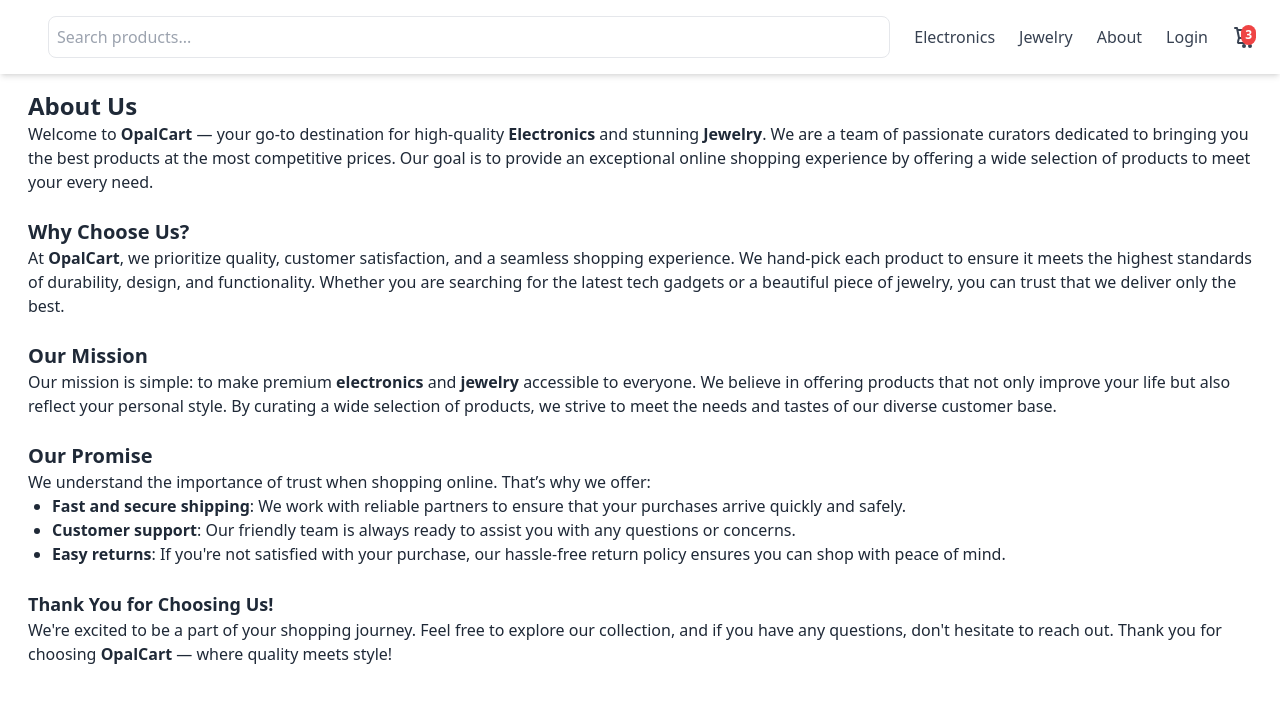
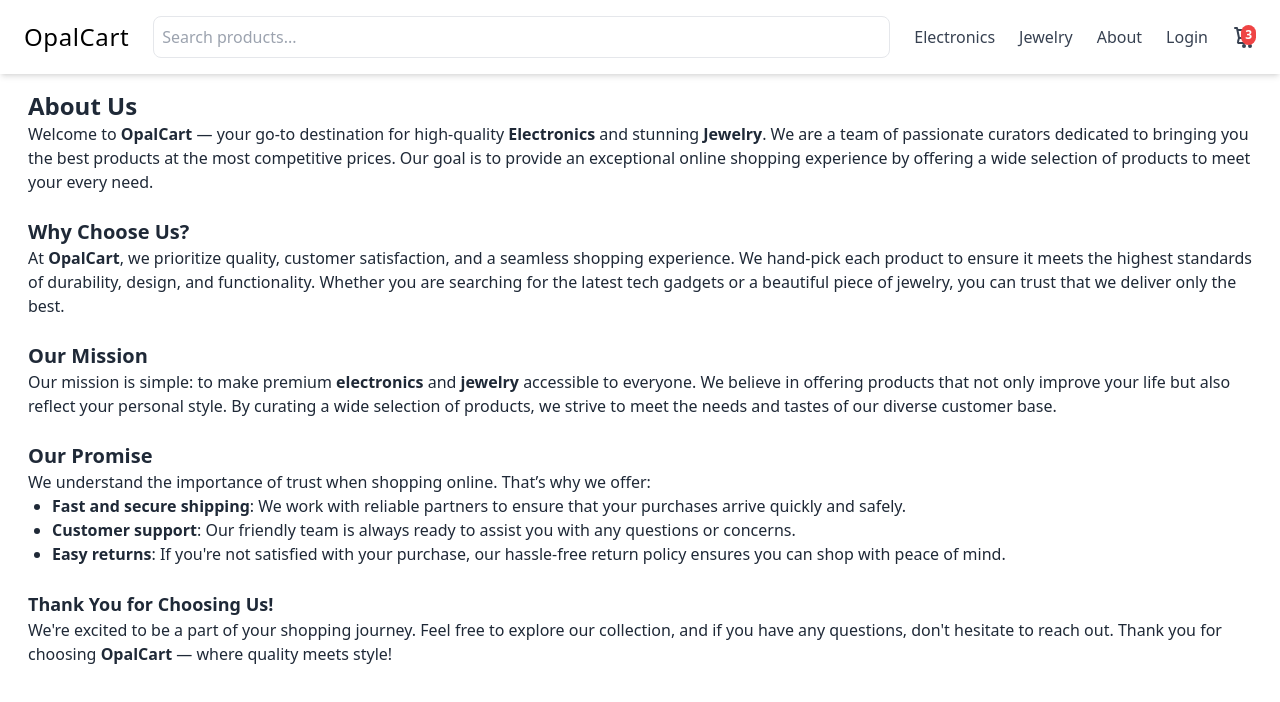
Before and after one commit to Vilnoiuandrei/e-commerce, a Next.js app: page /about in a window 1280 px wide. Shown: the top 702 px of the page. Built offline with nearby package versions, Linux system fonts and the light colour scheme; no server answers.

Commit message:
react query

```diff
--- a/app/_components/navigation.tsx
+++ b/app/_components/navigation.tsx
@@ -10,6 +10,9 @@
   return (
     <nav className="bg-white shadow-md py-4 px-6">
       <div className="flex items-center justify-between">
+        <Link href="/" className="text-2xl tracking-wide">
+          OpalCart
+        </Link>
         {/* Search Bar */}
         <div className="hidden md:block flex-grow mx-6">
           <input
--- /dev/null
+++ b/app/_lib/providers.tsx
@@ -0,0 +1,14 @@
+"use client";
+
+import { QueryClientProvider, QueryClient } from "@tanstack/react-query";
+import { useState } from "react";
+
+const ReactQueryProvider = ({ children }: { children: React.ReactNode }) => {
+  const [queryClient] = useState(() => new QueryClient());
+
+  return (
+    <QueryClientProvider client={queryClient}>{children}</QueryClientProvider>
+  );
+};
+
+export default ReactQueryProvider;
--- /dev/null
+++ b/app/category/electronics/page.tsx
@@ -0,0 +1,3 @@
+export default function Electronics() {
+  return <div>electronics</div>;
+}
--- /dev/null
+++ b/app/category/jewelry/page.tsx
@@ -0,0 +1,3 @@
+export default function Jewelry() {
+  return <div>jewelry</div>;
+}
--- a/app/layout.tsx
+++ b/app/layout.tsx
@@ -2,6 +2,7 @@
 import { SessionProvider } from "next-auth/react";
 import "./globals.css";
 import Navigation from "./_components/navigation";
+import ReactQueryProvider from "./_lib/providers";
 
 export const metadata: Metadata = {
   title: "E-Commerce Platform",
@@ -19,8 +20,10 @@
     <SessionProvider session={sesion}>
       <html lang="en">
         <body>
-          <Navigation />
-          <main>{children}</main>
+          <ReactQueryProvider>
+            <Navigation />
+            <main>{children}</main>
+          </ReactQueryProvider>
         </body>
       </html>
     </SessionProvider>
--- a/package.json
+++ b/package.json
@@ -9,11 +9,12 @@
     "lint": "next lint"
   },
   "dependencies": {
+    "@tanstack/react-query": "^5.62.3",
     "mongodb": "^6.11.0",
     "next": "15.0.1",
     "next-auth": "^5.0.0-beta.25",
-    "react": "19.0.0-rc-69d4b800-20241021",
-    "react-dom": "19.0.0-rc-69d4b800-20241021"
+    "react": "^18.3.1",
+    "react-dom": "^18.3.1"
   },
   "devDependencies": {
     "@types/node": "^20",
```
Also changed, not shown: 1 other file (tests, documents, lock files or other folders).
